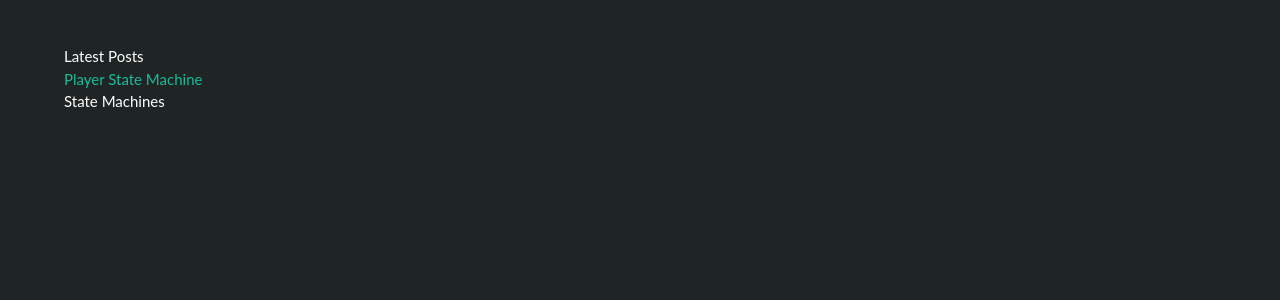
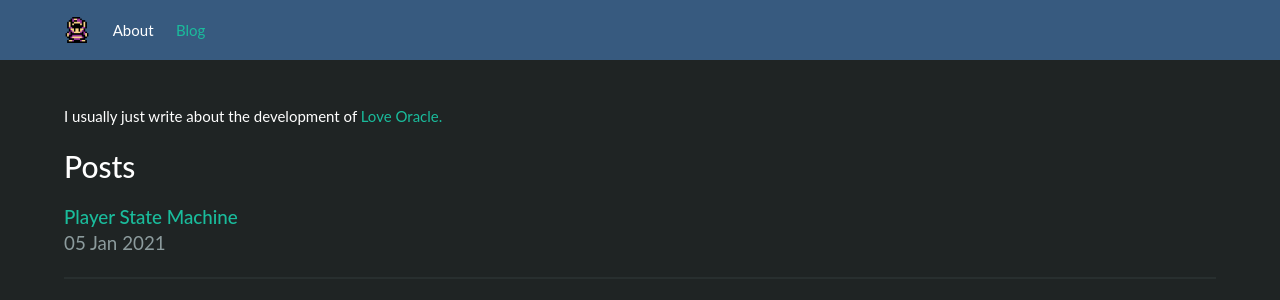
Before and after one commit to PhoenixAran/PhoenixAran.github.io, a Jekyll site: the page built from blog.html, in a window 1280 px wide. Shown: the top 300 px of the page. Built offline with Jekyll 4.4.1, drawn with Linux system fonts in a browser that asks for light colours.

Commit message:
personal page++

```diff
--- /dev/null
+++ b/_data/navigation.yml
@@ -0,0 +1,4 @@
+- name: About
+  link: /
+- name: Blog
+  link: /blog.html
--- /dev/null
+++ b/_includes/navigation.html
@@ -0,0 +1,39 @@
+<nav class="navbar" role="navigation" aria-label="main navigation">
+    <div class="container">
+        <div class="navbar-brand">
+            <a class="navbar-item" href="{{% link index.html %}}">
+                <img src="/assets/images/hero.png">
+            </a>
+            <a role="button" class="navbar-burger" aria-label="menu" aria-expanded="false" data-target="navigationBar">
+                <span aria-hidden="true"></span>
+                <span aria-hidden="true"></span>
+                <span aria-hidden="true"></span>
+            </a>
+        </div>
+        <div id="navigationBar" class="navbar-menu">
+            <div class="navbar-start">
+                {% for item in site.data.navigation %}
+                    <a class="navbar-item{% if page.url == item.link %} is-active{% endif %}" href="{{item.link}}" >
+                        {{item.name}}
+                    </a>
+                {% endfor %}
+            </div>
+        </div>
+    </div>
+
+</nav>
+<script>
+    document.addEventListener('DOMContentLoaded', function(){
+        var $navbarBurgers = Array.prototype.slice.call(document.querySelectorAll('.navbar-burger'), 0);
+        if ($navbarBurgers.length > 0){
+            $navbarBurgers.forEach(function(elem){
+                elem.addEventListener('click', function(){
+                    var target = elem.dataset.target;
+                    var $target = document.getElementById(target);
+                    elem.classList.toggle('is-active');
+                    $target.classList.toggle('is-active');
+                });
+            });
+        }
+    });
+</script>
--- a/_layouts/default.html
+++ b/_layouts/default.html
@@ -5,9 +5,10 @@
         <meta name="viewport" content="width=device-width, initial-scale=1">
         <title>{{ page.title }}</title>
         <link rel="stylesheet" href="/assets/css/bulma.dark.min.css">
-		<link rel="icon" href="favicon.ico" sizes="any" type="image/ico">
+        <link rel="icon" href="/favicon.ico" sizes="any" type="image/ico">
     </head>
     <body>
+        {% include navigation.html %}
         {{ content }}
     </body>
 </html>
--- a/_posts/2021-01-05-player-state-machine.md
+++ b/_posts/2021-01-05-player-state-machine.md
@@ -1,7 +1,5 @@
 ---
 ---
-
-## State Machines
 
 When coding the player entity for the _Oracle of Love_ engine, I ran into a wall trying to figure out the best way to handle
 all the different player states. If you never played _Links Awakening_ or any of the _Oracle_ games, here is a high level list of what the player can do.
--- a/blog.html
+++ b/blog.html
@@ -1,17 +1,20 @@
 ---
 title: Blog
 ---
+<section class="section">
+    <div class="container">
+        <p class="is-text">I usually just write about the development of <a href="https://github.com/PhoenixAran/LoveOracle" target="_blank">Love Oracle.</a></p>
+        <h1 class="title is-3" style="margin-top: 1.5rem;">Posts</h1>
+        {% for post in site.posts  %}
+        <h2 class="title is-5"><a href="{{ post.url }}">{{post.title}}</a></h2>
+        <p class="subtitle">{{ post.date | date_to_string }}</p>
+        <hr>
+        {% endfor %}
+    </div>
+</section>
 
 <section class="section">
     <div class="container">
-        <h1>Latest Posts</h1>
-        <ul>
-            {% for post in site.posts %}
-            <li>
-                <h2><a href="{{ post.url }}">{{ post.title }}</a></h2>
-                {{ post.excerpt }}
-            </li>
-            {% endfor %}
-        </ul>
+
     </div>
 </section>
```
Also changed, not shown: other parts of _posts/2021-01-05-player-state-machine.md (+2 -0 lines), assets/images/hero.png (added).
